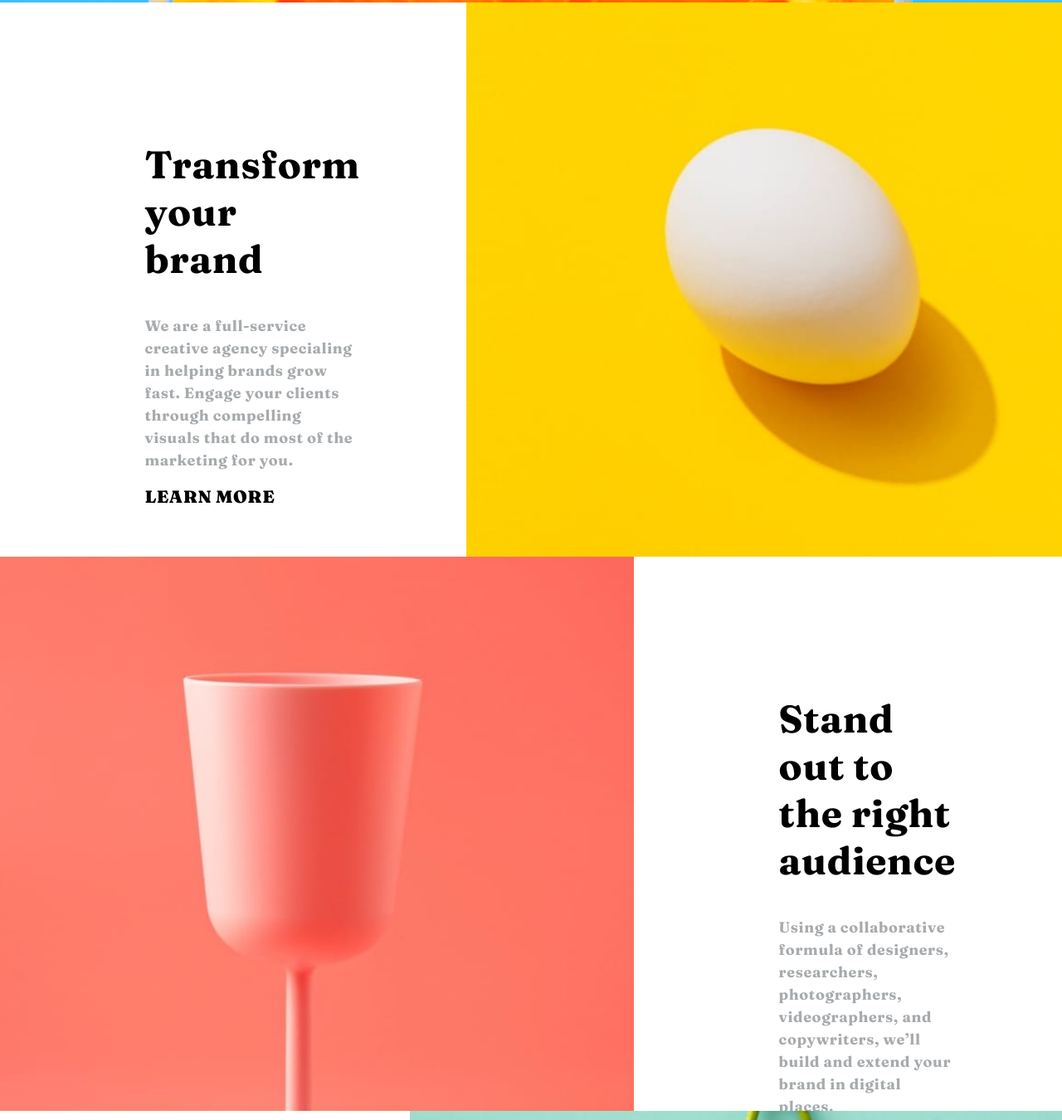
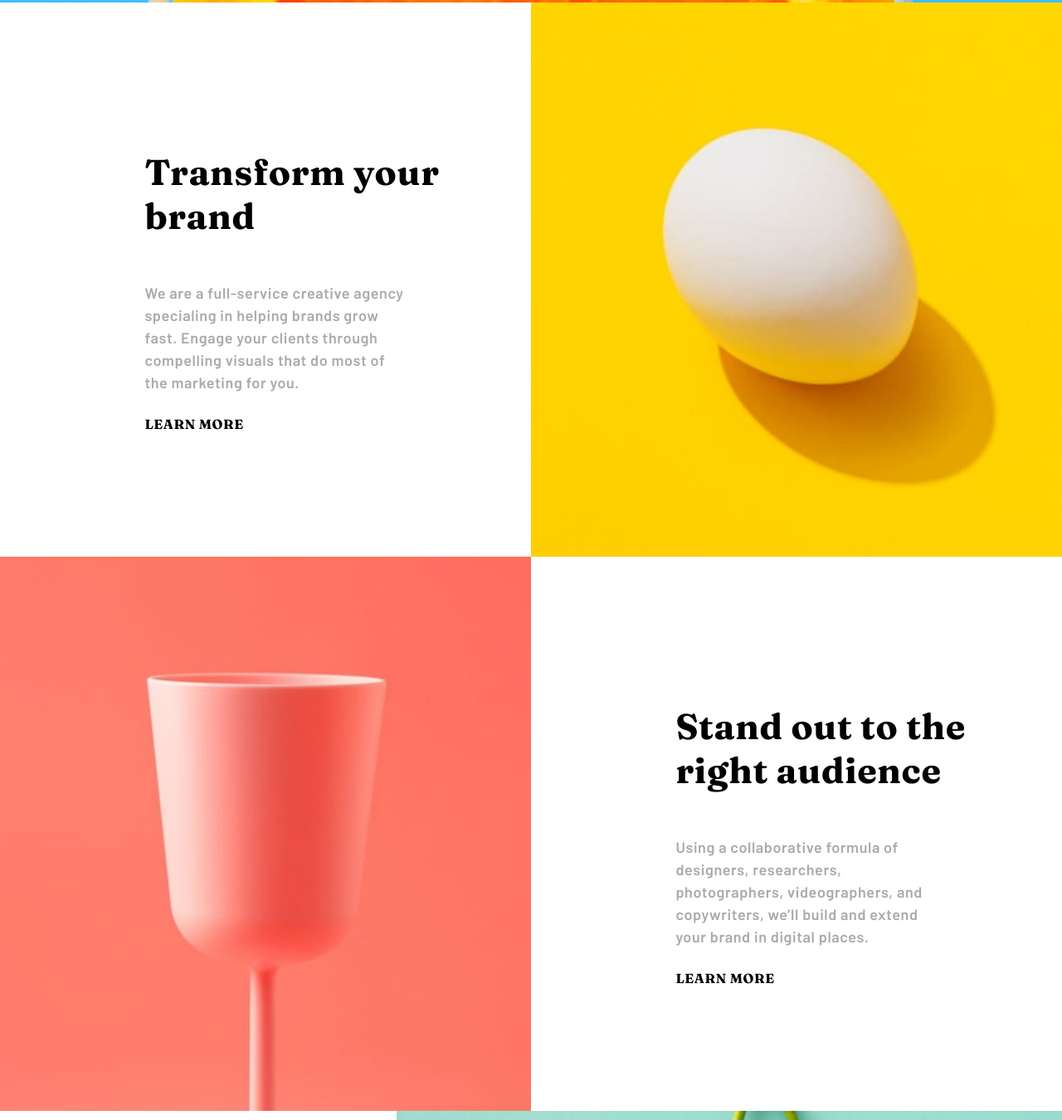
Before and after one commit to Omeshcoding/Sunnyside-landing-page, a plain HTML site: page index.html in a window 1280 px wide. Shown: the part 877-2227 px from the top of the page at 83% size. Drawn offline with Linux system fonts and the light colour scheme.

Commit message:
positioning transforma and standout img

```diff
--- a/index.html
+++ b/index.html
@@ -29,7 +29,7 @@
       </div>
       <!-- Hero Section -->
       <main class="hero">
-        <h1 class="hero-title">We are creative</h1>
+        <h1 class="hero-title">We are creatives</h1>
         <img src="./images/icon-arrow-down.svg" alt="" />
       </main>
     </header>
@@ -46,7 +46,8 @@
         <span class="hr-line"></span>
         <div></div>
       </div>
-      <img src="./images/desktop/image-transform.jpg" alt="Transform" />
+      <div class="transform-img"></div>
+      <!-- <img src="./images/desktop/image-transform.jpg" alt="Transform" /> -->
     </section>
     <!-- Services-Section -->
     <section class="stand-out">
@@ -61,7 +62,8 @@
         <span class="hr-line"></span>
         <div></div>
       </div>
-      <img src="./images/desktop/image-stand-out.jpg" alt="Transform" />
+      <div class="standout-img"></div>
+      <!-- <img src="./images/desktop/image-stand-out.jpg" alt="Transform" /> -->
     </section>
     <!-- Services-Section -->
     <section class="services">
--- a/style.css
+++ b/style.css
@@ -64,20 +64,23 @@ header .bg-img {
   margin: 3.4rem 3.8rem;
 }
 .nav-items a {
-  font-size: 20px;
+  font-size: 18px;
   font-weight: 600;
+  font-family: Barlow,sans-serif;
   color: var(--White);
-  margin-right: 3.4rem;
+  margin-right: 2.3rem;
   letter-spacing: 0.5px;
   padding: 0.8rem;
+
 }
 .nav-items a:hover {
   color: var(--Yellow);
-  font-size: 20.4px;
+  font-size: 18.2px;
 }
 .nav-items .nav-contact {
-  margin: 0rem;
+  margin-right: -1.5rem;
   /* background-color: #23303e; */
+  text-transform: uppercase;
   padding: 1rem 2rem;
   border-radius: 30px;
 }
@@ -100,10 +103,11 @@ header .bg-img {
 }
 .hero-title {
   color: #fff;
-  font-size: 3.7rem;
-  letter-spacing: 1rem;
+  font-size: 3.8rem;
+  letter-spacing: .6rem;
   text-transform: uppercase;
-  font-family: Barlow, sans-serif;
+  font-family: Fraunces, sans-serif;
+  font-weight:900;
 }
 .hero img {
   margin-top: 4.19rem;
@@ -120,24 +124,30 @@ header .bg-img {
 .services-content {
   position: relative;
   margin: 0 1rem;
+  display: flex;
+  flex-direction:column;
+  align-self: center;
+  justify-self: center;
   font-family: Fraunces, sans-serif;
-  padding: 8rem 7rem;
-  margin-left: 3.9rem;
+  /* padding: 8rem 7.7rem; */
+  margin-left: 10.9rem;
   letter-spacing: 0.6px;
 }
 .services-content h2 {
-  font-size: 2.9rem;
+  max-width: 400px;
+  font-size: 2.7rem;
+  font-weight: 700;
 }
 .services-content p {
-  /* width: 100%; */
+  width: 71%;
   font-size: 18px;
   line-height: 1.5;
   color: #a7abae;
-  font-weight: 500;
+  font-family: Barlow, sans-serif;
 }
 .services-content a {
-  font-size: 1.3rem;
-  font-weight: 900;
+  font-size: 1rem;
+  font-weight: 700;
   text-transform: uppercase;
   padding: 0.5rem 0;
   color: #000;
@@ -156,9 +166,12 @@ header .bg-img {
 .hr-line:hover {
   background-color: #fad400;
 }
-.services img{
-  width: 100%;
-  object-fit: cover;
+.transform-img{
+  background: url('./images/desktop/image-transform.jpg') no-repeat;
+  min-width: 50%;
+  height: 100%;
+  background-position: center;
+  background-size: cover;
 }
 
 
@@ -169,8 +182,12 @@ header .bg-img {
   overflow: hidden;
   height: 83.5vh;
 }
-.stand-out img{
-  order: 1;
+.standout-img{
+  background: url('./images/desktop/image-stand-out.jpg');
+   min-width: 50%;
+  height: 100%;
+  background-position: center;
+  background-size: cover;
 }
 /* ==========Media Query=========== */
 @media screen and (max-width: 900px) {
```
